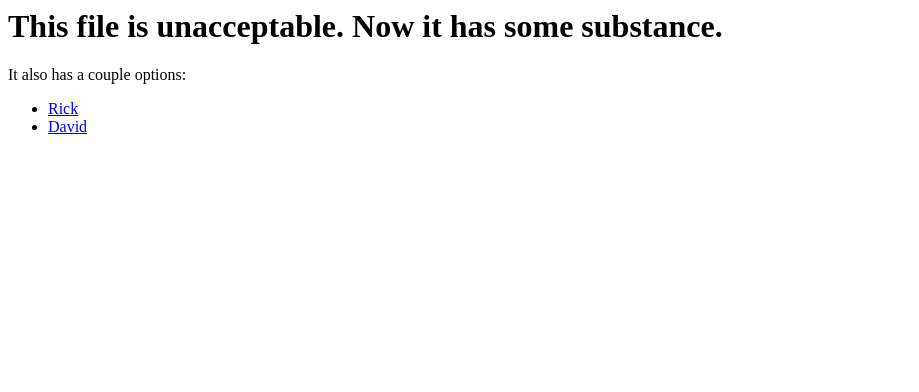
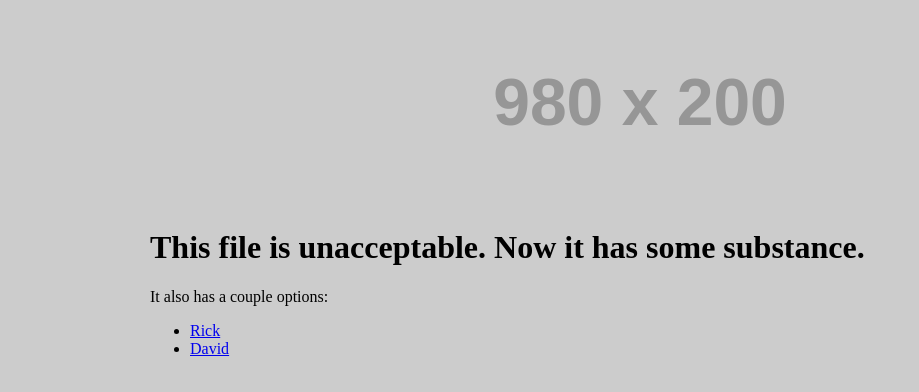
Before and after one commit to dvolz/testgit1, a plain HTML site: page index.html in a window 1280 px wide. Shown: the whole page, without its empty margins (0-919 px from the left). Drawn offline with Linux system fonts and the light colour scheme; placeholder pictures from the web are drawn by us.

Commit message:
Add index image. Adjust CSS.

```diff
--- a/css/style.css
+++ b/css/style.css
@@ -1,3 +1,12 @@
-.all {
-	background:pink; /*changed1 to pink*/
+body {
+	background:#cccccc; /*changed1 to pink*/
 }
+
+.wrapper {
+	max-width: 980px;
+	margin:auto;
+}
+
+img {
+	width: 100%;
+}
--- a/index.html
+++ b/index.html
@@ -1,6 +1,12 @@
 <html>
-<head></head>
+<head>
+	<link rel="stylesheet" href="css/style.css">
+</head>
 <body>
+	<div class="wrapper">
+
+		<img src="http://www.placehold.it/980x200">
+
 		<h1>This file is unacceptable. Now it has some substance.</h1>
 
 		<p>It also has a couple options:</p>
@@ -9,6 +15,7 @@
 			<li><a href="rick.html" target="_blank">Rick</li>
 			<li><a href="david.html">David</a></li>
 		</ul>
+	</div>
 
 </body>
 </html>
```
Lines whose indentation alone changed are shown as unchanged.
